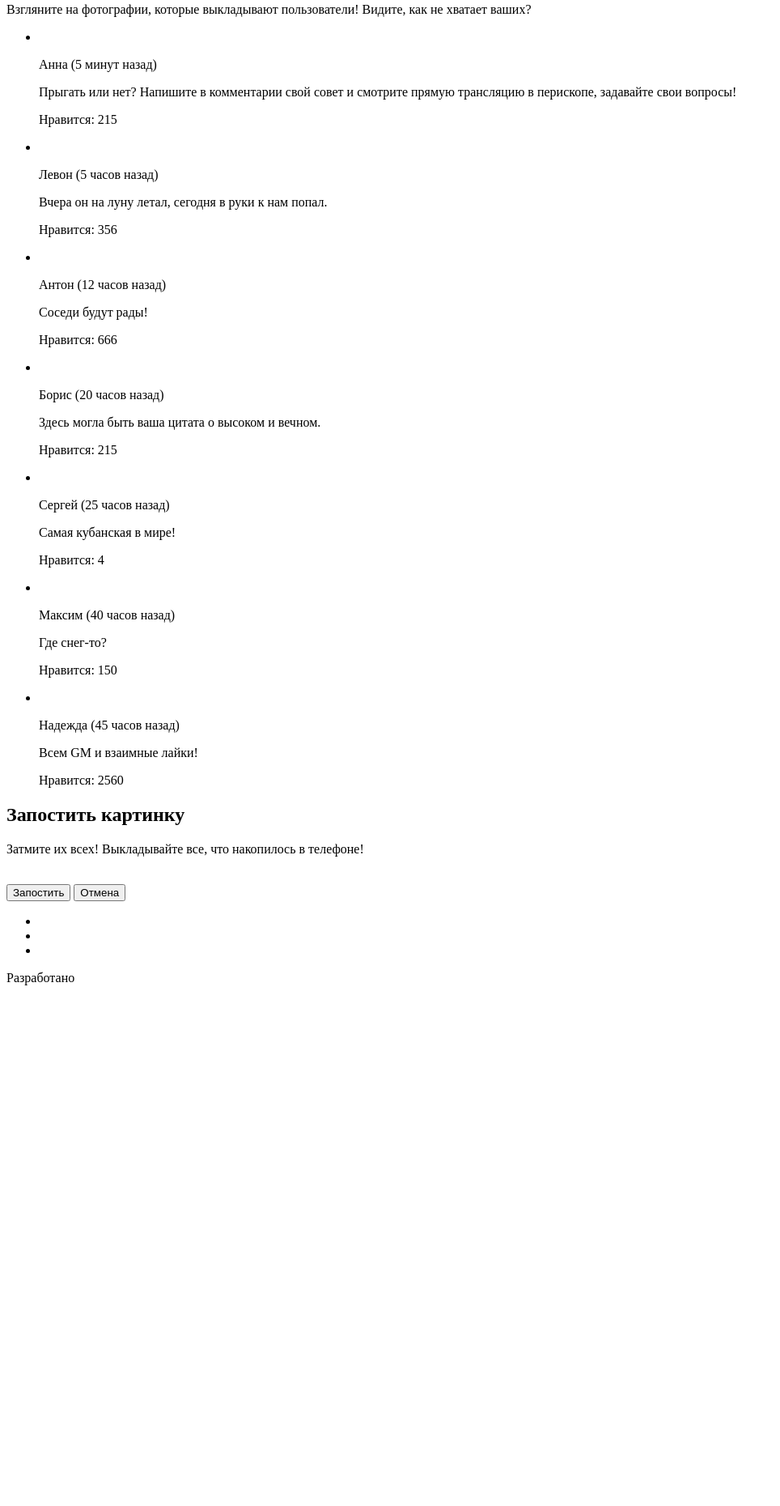
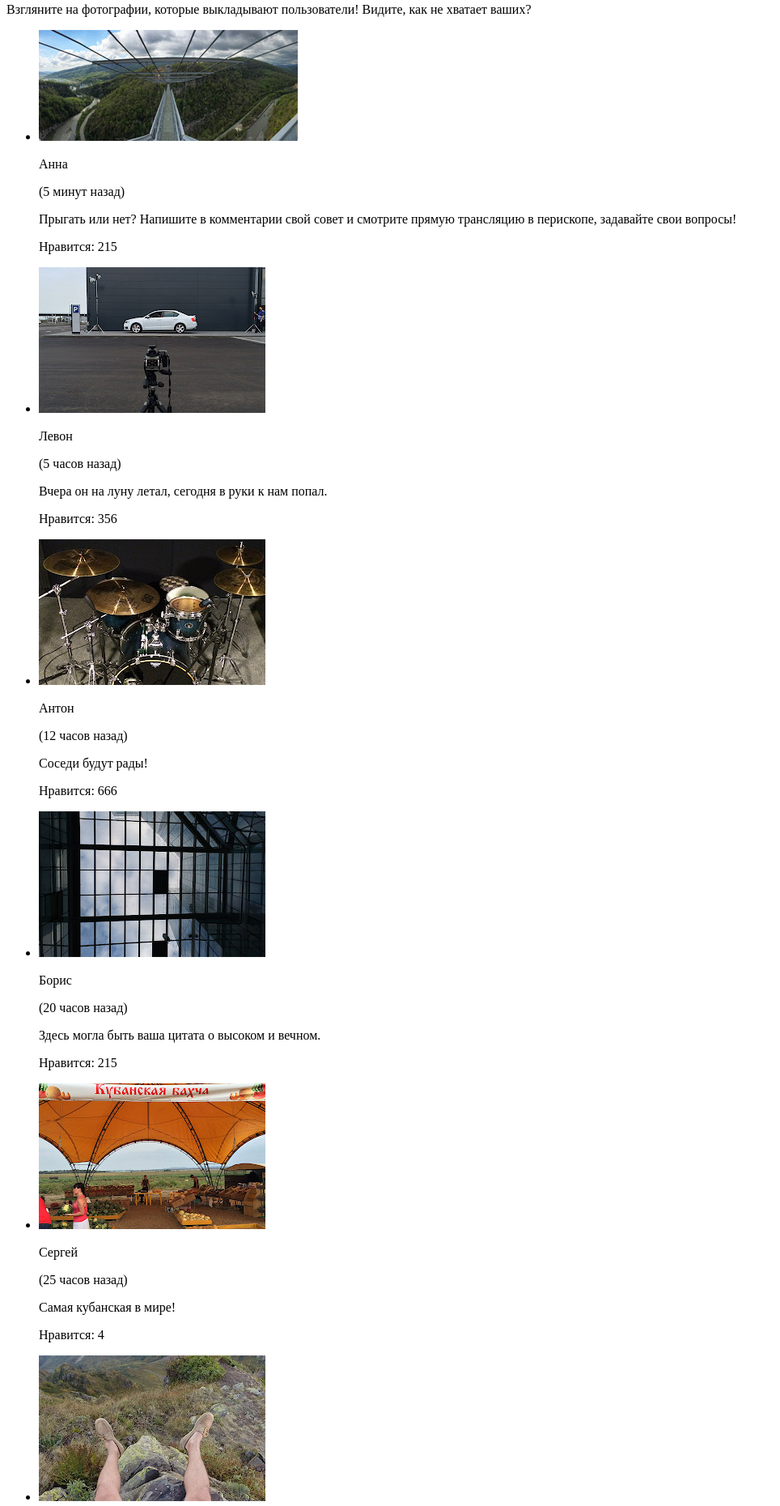
Before and after one commit to sashibaev/1228231-pink-19, a website: page source/foto.html in a window 1280 px wide. Shown: the part 238-2098 px from the top of the page at 81% size, without its empty margins (0-964 px from the left). Before the commit the page ends 1471 px from the top, so only its background shows below. Drawn offline with Linux system fonts and the light colour scheme.

Commit message:
Разметка кода трех страниц, согласно БЭМ

```diff
--- a/source/foto.html
+++ b/source/foto.html
@@ -8,7 +8,7 @@
     <header class="header-menu">
       <div class="header-menu__wrapper">
         <div class="header-menu__logo-wrapper">
-           <a class="header-menu__logo" href="index.html" aria-label="Логотип Pink"></a>
+          <a class="header-menu__logo" href="index.html" aria-label="Логотип Pink"></a>
         </div>
         <button class="header-menu__button" type="button" aria-label="Открыть меню"></button>
       </div>
@@ -29,86 +29,107 @@
         </ul>
       </nav>
     </header>
-    <main>
-      <h1>Фотографии пользователей</h1>
-      <section>
-        <h2>Фотогаллерея</h2>
-        <p>Взгляните на фотографии, которые выкладывают пользователи!
+    <main class="main-foto">
+      <h1 class="main-foto__title">Фотографии пользователей</h1>
+      <section class="main-foto__photogallery photogallery">
+        <h2 class="photogallery__title visually-hidden">Фотогаллерея</h2>
+        <p class="photogallery__text">Взгляните на фотографии, которые выкладывают пользователи!
           Видите, как не хватает ваших?</p>
-        <ul>
-          <li>
-            <a href="">
-              <img src="" alt="">
+        <ul class="photogallery__list">
+          <li class="photogallery__item">
+            <a class="photogallery__link" href="">
+              <img class="photogallery__img" src="img/panorama-mobile@1x.jpg" width="" height="" alt="Вид на природу с панорамного моста">
             </a>
-            <p><span>Анна</span> (5 минут назад)</p>
-            <p>Прыгать или нет? Напишите в комментарии свой совет и
+            <div class="photogallery__text-wrapper">
+              <p class="photogallery__name">Анна</p>
+              <p class="photogallery__time">(5 минут назад)</p>
+            </div>
+            <p class="photogallery__comment">Прыгать или нет? Напишите в комментарии свой совет и
               смотрите прямую трансляцию в перископе, задавайте свои вопросы!</p>
-              <p>Нравится: 215</p>
+              <p class="photogallery__like">Нравится: 215</p>
           </li>
-          <li>
-            <a href="">
-              <img src="" alt="">
+          <li class="photogallery__item">
+            <a class="photogallery__link" href="">
+              <img class="photogallery__img" src="img/photo-car-mobile@1x.jpg" width="" height="" alt="Фотографируем легковой автомобиль">
             </a>
-            <p><span>Левон</span> (5 часов назад)</p>
-            <p>Вчера он на луну летал, сегодня в руки к нам попал.</p>
-            <p>Нравится: 356</p>
+            <div class="photogallery__text-wrapper">
+              <p class="photogallery__name">Левон</p>
+              <p class="photogallery__time">(5 часов назад)</p>
+            </div>
+            <p class="photogallery__comment">Вчера он на луну летал, сегодня в руки к нам попал.</p>
+            <p class="photogallery__like">Нравится: 356</p>
           </li>
-          <li>
-            <a href="">
-              <img src="" alt="">
+          <li class="photogallery__item">
+            <a class="photogallery__link" href="">
+              <img class="photogallery__img" src="img/photo-drumset-mobile@1x.jpg" width="" height="" alt="Музыкальные инструменты для барабанщика, тарелки и барабаны">
             </a>
-            <p><span>Антон</span> (12 часов назад)</p>
-            <p>Соседи будут рады!</p>
-            <p>Нравится: 666</p>
+            <div class="photogallery__text-wrapper">
+              <p class="photogallery__name">Антон</p>
+              <p class="photogallery__time">(12 часов назад)</p>
+            </div>
+            <p class="photogallery__comment">Соседи будут рады!</p>
+            <p class="photogallery__like">Нравится: 666</p>
           </li>
-          <li>
-            <a href="">
-              <img src="" alt="">
+          <li class="photogallery__item">
+            <a class="photogallery__link" href="">
+              <img class="photogallery__img" src="img/photo-window-mobile@1x.jpg" width="" height="" alt="Стеклянная крыша в бизнес-центре">
             </a>
-            <p><span>Борис</span> (20 часов назад)</p>
-            <p>Здесь могла быть ваша цитата о высоком и вечном.</p>
-            <p>Нравится: 215</p>
+            <div class="photogallery__text-wrapper">
+              <p class="photogallery__name">Борис</p>
+              <p class="photogallery__time">(20 часов назад)</p>
+            </div>
+            <p class="photogallery__comment">Здесь могла быть ваша цитата о высоком и вечном.</p>
+            <p class="photogallery__like">Нравится: 215</p>
           </li>
-          <li>
-            <a href="">
-              <img src="" alt="">
+          <li class="photogallery_item">
+            <a class="photogallery__link" href="">
+              <img class="photogallery__img" src="img/photo-fair-mobile@1x.jpg" width="" height="" alt="Мини рынок овощей и фруктов под навесом в поле">
             </a>
-            <p><span>Сергей</span> (25 часов назад)</p>
-            <p>Самая кубанская в мире!</p>
-            <p>Нравится: 4</p>
+            <div class="photogallery__text-wrapper">
+              <p class="photogallery__name">Сергей</p>
+              <p class="photogallery__time">(25 часов назад)</p>
+            </div>
+            <p class="photogallery__comment">Самая кубанская в мире!</p>
+            <p class="photogallery__like">Нравится: 4</p>
           </li>
-          <li>
-            <a href="">
-              <img src="" alt="">
+          <li class="photogallery__item">
+            <a class="photogallery__link" href="">
+              <img class="photogallery__img" src="img/photo-pov-mobile@1x.jpg" width="" height="" alt="Вид моих ног, сидящего на скале, на фоне гор">
             </a>
-            <p><span>Максим</span> (40 часов назад)</p>
-            <p>Где снег-то?</p>
-            <p>Нравится: 150</p>
+            <div class="photogallery__text-wrapper">
+              <p class="photogallery__name">Максим</p>
+              <p class="photogallery__time">(40 часов назад)</p>
+            </div>
+            <p class="photogallery__comment">Где снег-то?</p>
+            <p class="photogallery__like">Нравится: 150</p>
           </li>
-          <li>
-            <a href="">
-              <img src="" alt="">
+          <li class="photogallery__item">
+            <a class="photogallery__link" href="">
+              <img class="photogallery__img" src="img/photo-wing-mobile@1x.jpg" width="" height="" alt="Вид крыла из иллюминатора летящего самолете">
             </a>
-            <p><span>Надежда</span> (45 часов назад)</p>
-            <p>Всем GM и взаимные лайки!</p>
-            <p>Нравится: 2560</p>
+            <div class="photogallery__text-wrapper">
+              <p class="photogallery__name">Надежда</p>
+              <p class="photogallery__time">(45 часов назад)</p>
+            </div>
+            <p class="photogallery__comment">Всем GM и взаимные лайки!</p>
+            <p class="photogallery__like">Нравится: 2560</p>
           </li>
         </ul>
       </section>
-      <section>
-        <h2>Запостить картинку</h2>
-        <p>Затмите их всех! Выкладывайте все, что накопилось в телефоне!</p>
-        <form>
-          <div>
-            <img src="" width="" height="" alt="">
+      <section class="main-foto__upload-your-photos upload-your-photos">
+        <h2 class="upload-your-photos__title">Запостить картинку</h2>
+        <p class="upload-your-photos__text">Затмите их всех! Выкладывайте все, что накопилось в телефоне!</p>
+        <form class="upload-your-photos__upload-form upload-form">
+          <div class="upload-form__img-wrapper">
+            <img class="upload-form__img" src="img/photo-road-mobile@1x.jpg" width="" height="" alt="Снежная дорога на рассвете среди леса">
           </div>
           <div>
-            <div></div>
-            <div></div>
-            <div></div>
-            <div>
-              <button type="submit">Запостить</button>
-              <button type="reset">Отмена</button>
+            <div class="upload-form__tools upload-form__crop"></div>
+            <div class="upload-form__tools upload-form__fill"></div>
+            <div class="upload-form__tools upload-form__contrast"></div>
+            <div class="upload-form__buttons">
+              <button class="upload-form__button-submit" type="submit">Запостить</button>
+              <button class="upload-form__button-reset" type="reset">Отмена</button>
             </div>
           </div>
         </form>
```
Also changed, not shown: source/form.html (+4 -4 lines), source/index.html (+8 -4 lines).
